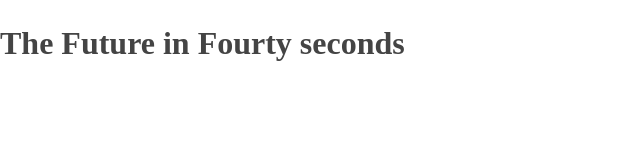
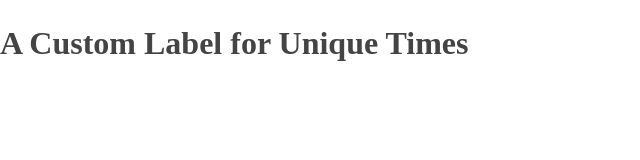
Before and after one commit to firesleep/deadflowers, a plain HTML site: page index.html in a window 1280 px wide. Shown: the whole page, without its empty margins (0-640 px from the left). Drawn offline with nearby package versions, Linux system fonts and the light colour scheme.

Commit message:
Update index.html

```diff
--- a/index.html
+++ b/index.html
@@ -3,7 +3,7 @@
     <head>
         <meta charset="utf-8">
         <meta http-equiv="x-ua-compatible" content="ie=edge">
-        <title>Firesleep</title>
+        <title>Dead Flower Records</title>
         <meta name="description" content="">
         <meta name="viewport" content="width=device-width, initial-scale=1">
 
@@ -20,7 +20,7 @@
         <![endif]-->
 
         <!-- Add your site or application content here -->
-        <h1>The Future in Fourty seconds</h1>
+        <h1>A Custom Label for Unique Times</h1>
         <script src="js/vendor/modernizr-3.5.0.min.js"></script>
         <script src="https://code.jquery.com/jquery-3.2.1.min.js" integrity="sha256-hwg4gsxgFZhOsEEamdOYGBf13FyQuiTwlAQgxVSNgt4=" crossorigin="anonymous"></script>
         <script>window.jQuery || document.write('<script src="js/vendor/jquery-3.2.1.min.js"><\/script>')</script>
```
